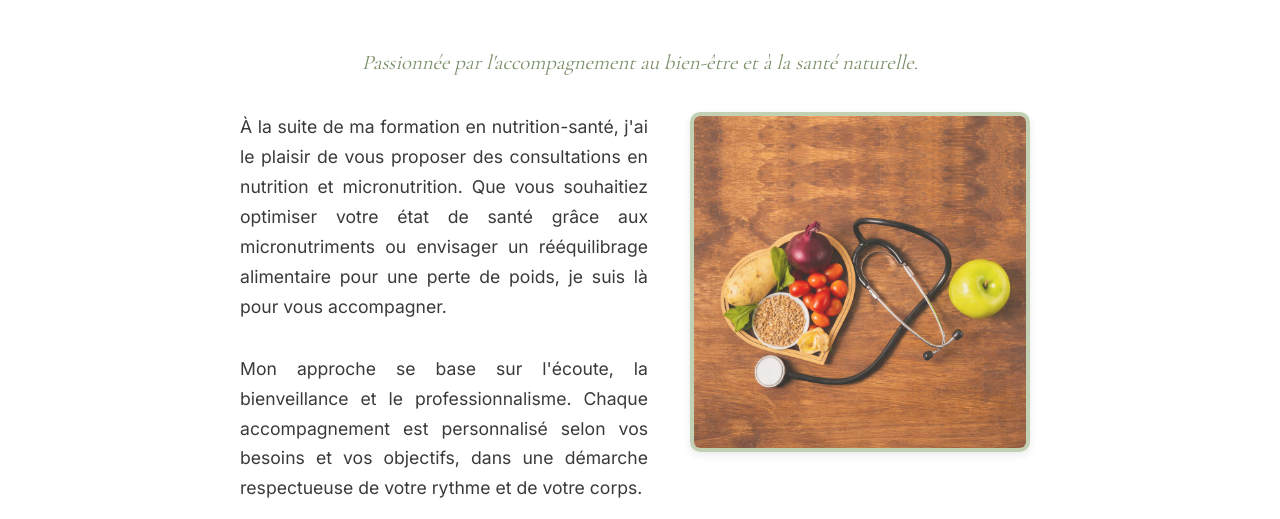
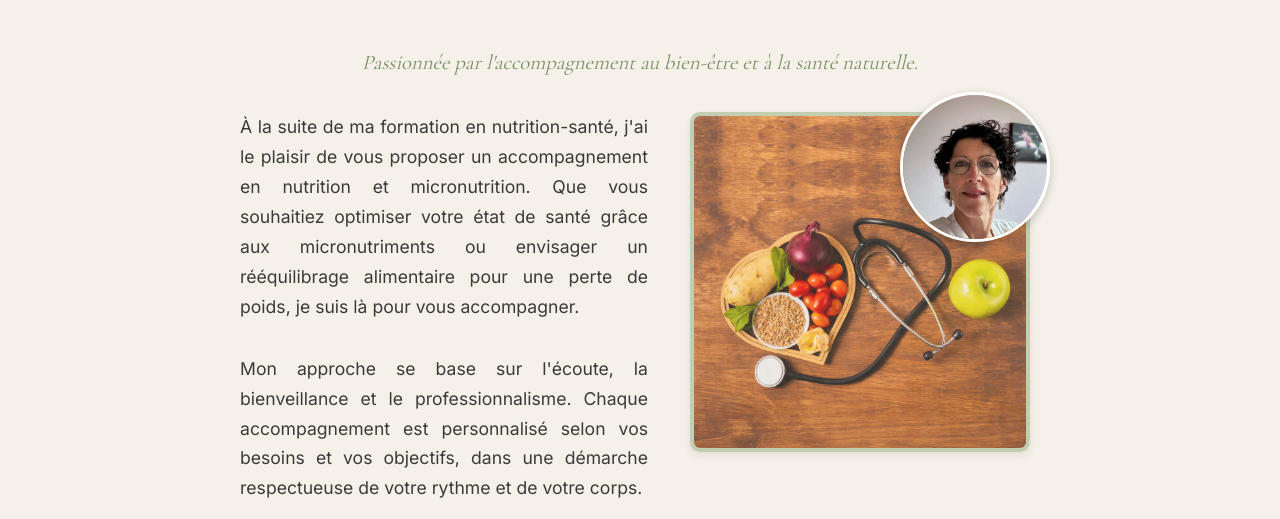
Before and after one commit to maxfrn56/site-laetitia-lebouquin, a plain HTML site: page index.html in a window 1280 px wide. Shown: the part 1021-1540 px from the top of the page. Drawn offline with nearby package versions, Linux system fonts and the light colour scheme.

Commit message:
Ajout cadre portrait sur image fruit-santé, fond beige sections, amélioration problem-item

```diff
--- a/index.html
+++ b/index.html
@@ -14,7 +14,7 @@
     <!-- Navigation -->
     <nav class="navbar">
         <div class="container">
-            <div class="nav-brand">Laetitia Le Bouquin</div>
+            <div class="nav-brand">Laetitia Nutrition</div>
             <ul class="nav-menu">
                 <li><a href="#accueil">Accueil</a></li>
                 <li><a href="#apropos">À propos</a></li>
@@ -39,7 +39,7 @@
             <h1 class="hero-title">Bien-être & Santé Naturelle</h1>
             <p class="hero-subtitle">Accompagnement personnalisé en nutrition-santé, micronutrition et massages bien-être</p>
             <div class="hero-buttons">
-                <a href="#questionnaire" class="btn btn-primary">Répondre au questionnaire bien-être</a>
+                <a href="questionnaire-nutrition-modifie.pdf" target="_blank" class="btn btn-primary">Répondre au questionnaire bien-être</a>
                 <a href="#contact" class="btn btn-secondary">Prendre contact</a>
             </div>
         </div>
@@ -52,8 +52,13 @@
             <div class="about-content">
                 <h3 class="about-subtitle">Passionnée par l'accompagnement au bien-être et à la santé naturelle.</h3>
                 <div class="about-text">
-                    <img src="images/fruit-santé.jpg" alt="Fruits et santé" class="about-image">
-                    <p>À la suite de ma formation en nutrition-santé, j'ai le plaisir de vous proposer des consultations en nutrition et micronutrition. Que vous souhaitiez optimiser votre état de santé grâce aux micronutriments ou envisager un rééquilibrage alimentaire pour une perte de poids, je suis là pour vous accompagner.</p>
+                    <div class="about-image-wrapper">
+                        <img src="images/fruit-santé.jpg" alt="Fruits et santé" class="about-image">
+                        <div class="about-portrait-frame">
+                            <img src="images/portrait.jpg" alt="Portrait" class="about-portrait">
+                        </div>
+                    </div>
+                    <p>À la suite de ma formation en nutrition-santé, j'ai le plaisir de vous proposer un accompagnement en nutrition et micronutrition. Que vous souhaitiez optimiser votre état de santé grâce aux micronutriments ou envisager un rééquilibrage alimentaire pour une perte de poids, je suis là pour vous accompagner.</p>
                     <p>Mon approche se base sur l'écoute, la bienveillance et le professionnalisme. Chaque accompagnement est personnalisé selon vos besoins et vos objectifs, dans une démarche respectueuse de votre rythme et de votre corps.</p>
                 </div>
             </div>
@@ -170,14 +175,13 @@
             <div class="accompaniment-content">
                 <p class="lead">Je vous accompagne dans votre démarche de bien-être global à travers :</p>
                 <ul class="accompaniment-list">
-                    <li>Consultations en <strong>nutrition-santé</strong> personnalisées</li>
-                    <li>Accompagnement en <strong>micronutrition</strong> pour optimiser votre vitalité</li>
+                    <li>Un accompagnement en </strong>nutrition-santé</strong> et/ou <strong>micronutrition</strong> personnalisé pour optimiser votre vitalité et/ou votre perte de poids.</li>
                     <li>Suivi adapté à vos besoins et objectifs</li>
                     <li>Approche bienveillante et respectueuse de votre rythme</li>
                 </ul>
                 <div class="cta-box">
                     <p>Faire le point sur votre santé</p>
-                    <a href="#questionnaire" class="btn btn-primary">Répondez au questionnaire</a>
+                    <a href="questionnaire-nutrition-modifie.pdf" target="_blank" class="btn btn-primary">Répondez au questionnaire</a>
                 </div>
             </div>
         </div>
--- a/style.css
+++ b/style.css
@@ -298,7 +298,7 @@ body {
    SECTION À PROPOS
    ============================================ */
 .about {
-    background-color: var(--color-white);
+    background-color: var(--color-beige);
 }
 
 .about-content {
@@ -306,20 +306,44 @@ body {
     margin: 0 auto;
 }
 
+.about-image-wrapper {
+    float: right;
+    position: relative;
+    margin-left: calc(var(--spacing-md) + 10px);
+    margin-right: 10px;
+    margin-bottom: var(--spacing-sm);
+    margin-top: calc(var(--spacing-lg) + var(--spacing-md) - 80px);
+}
+
 .about-image {
     width: 340px;
     height: 340px;
     object-fit: cover;
     border-radius: 10px;
-    float: right;
+    display: block;
     shape-outside: margin-box;
-    margin-left: calc(var(--spacing-md) + 10px);
-    margin-right: 10px;
-    margin-bottom: var(--spacing-sm);
-    margin-top: calc(var(--spacing-lg) + var(--spacing-md) - 80px);
     opacity: 0.85;
     border: 4px solid var(--color-sage-light);
     box-shadow: 0 3px 10px rgba(0, 0, 0, 0.1);
+}
+
+.about-portrait-frame {
+    position: absolute;
+    top: -20px;
+    right: -20px;
+    width: 150px;
+    height: 150px;
+    border-radius: 50%;
+    overflow: hidden;
+    border: 3px solid var(--color-white);
+    box-shadow: 0 3px 10px rgba(0, 0, 0, 0.2);
+    z-index: 2;
+}
+
+.about-portrait {
+    width: 100%;
+    height: 100%;
+    object-fit: cover;
 }
 
 .about-text {
@@ -437,18 +461,22 @@ body {
 }
 
 .problem-item {
-    background-color: var(--color-white);
+    background-color: var(--color-beige);
     padding: var(--spacing-sm) var(--spacing-md);
     border-radius: 50px;
     color: var(--color-text);
     font-weight: 400;
     transition: var(--transition);
     border: 2px solid transparent;
+    text-align: center;
+    display: flex;
+    align-items: center;
+    justify-content: center;
 }
 
 .problem-item:hover {
     border-color: var(--color-sage);
-    background-color: var(--color-sage-light);
+    background-color: var(--color-terracotta);
     color: var(--color-white);
     transform: scale(1.05);
 }
@@ -457,7 +485,7 @@ body {
    SECTION MASSAGES
    ============================================ */
 .massages {
-    background-color: var(--color-white);
+    background-color: var(--color-beige);
 }
 
 .massages-grid {
@@ -618,7 +646,7 @@ body {
    SECTION CONTACT
    ============================================ */
 .contact {
-    background-color: var(--color-white);
+    background-color: var(--color-beige);
 }
 
 .contact-content {
```
Also changed, not shown: images/portrait.jpg (added), 1 other file.
